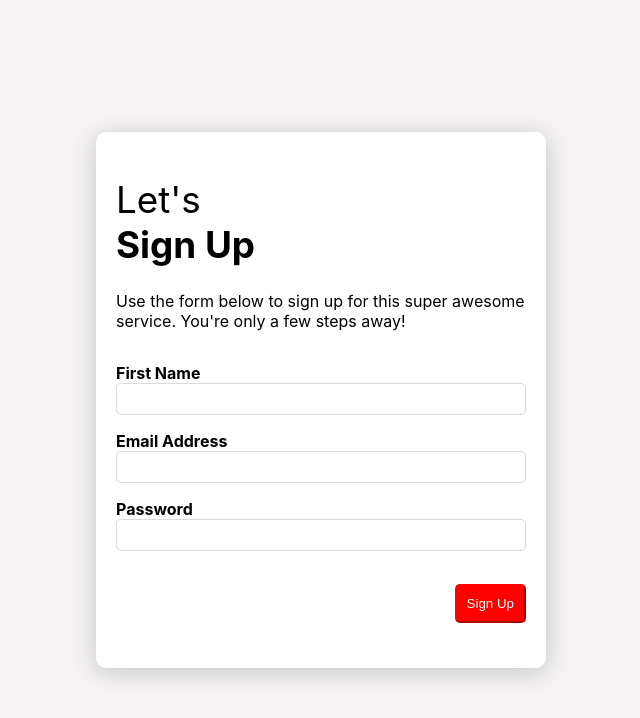
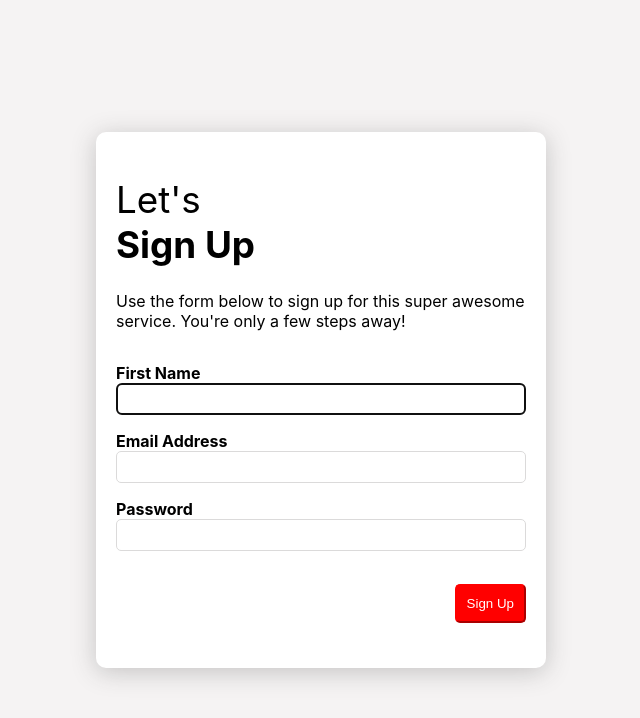
Before and after one commit to praveenkumarsaravanan/sign-up, a React (Create React App) app: page / in a window 1280 px wide. Shown: the top 718 px of the page, without its empty margins (319-959 px from the left). Built offline with nearby package versions, Linux system fonts and the light colour scheme.

Commit message:
AutoFocus the FirstName Element after PageLoad

```diff
--- a/src/components/SignUp.js
+++ b/src/components/SignUp.js
@@ -45,7 +45,7 @@ const SignUp = () => {
                         <div className="form-field">
                             <label>
                                 First Name
-                                <input id="firstName" type="text" label="First Name" name="firstName" value={signUpForm.firstName} onChange={handleChange} required aria-required data-testid="firstName" />
+                                <input autoFocus id="firstName" type="text" label="First Name" name="firstName" value={signUpForm.firstName} onChange={handleChange} required aria-required data-testid="firstName" />
                             </label>
                         </div>
                         <div className="form-field">
```
